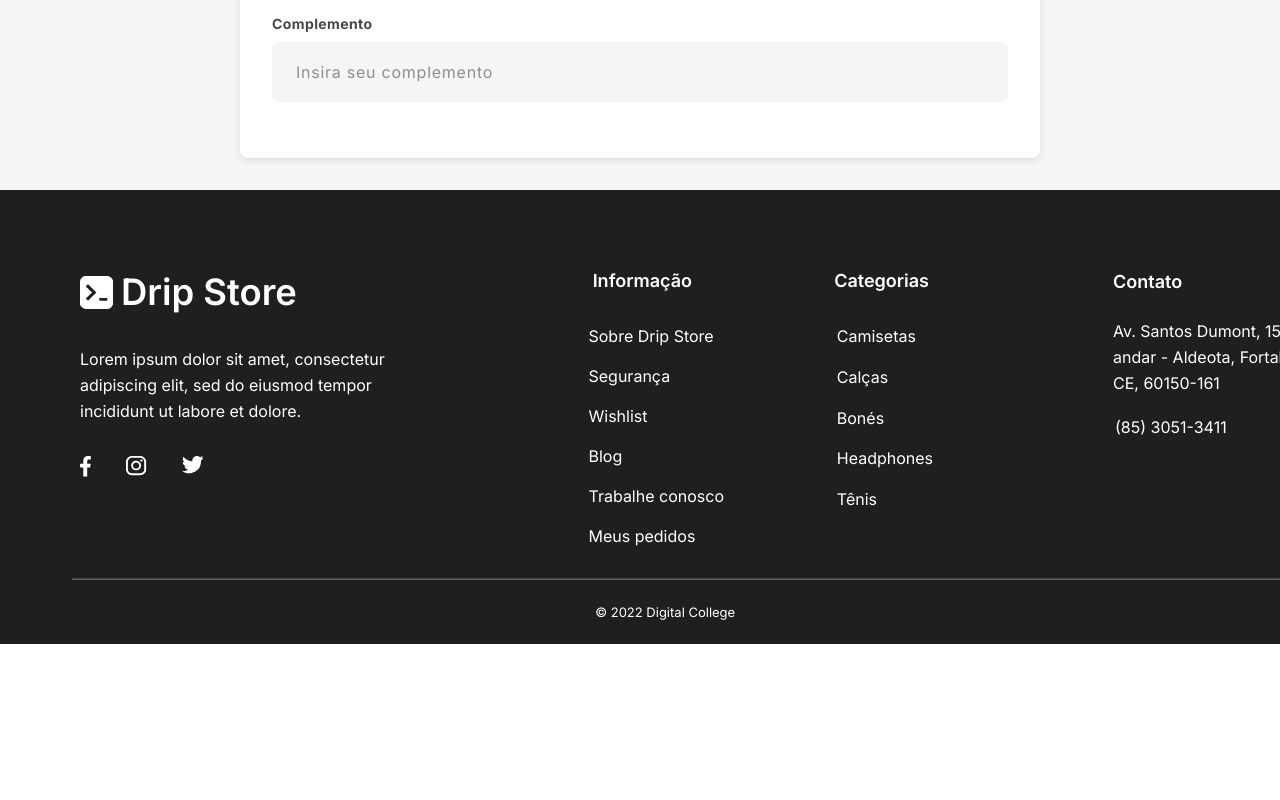
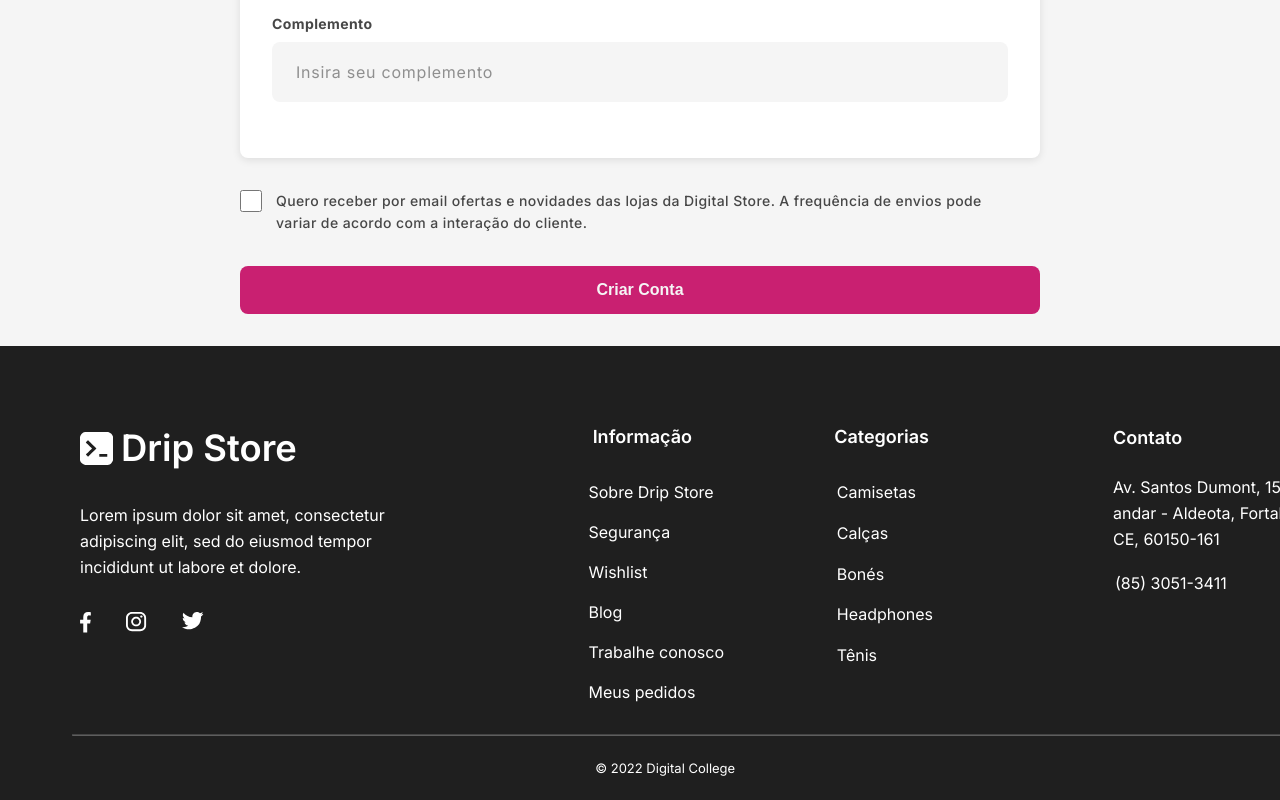
Before and after one commit to drip-store-404/frontend-drip-store, a React (Vite) app: page /cadastro in a window 1280 px wide. Shown: the part 1459-2259 px from the top of the page. Before the commit the page ends 2103 px from the top, so only its background shows below. Built offline with nearby package versions, Linux system fonts and the light colour scheme.

Commit message:
fiz o cadastro (falta o header dois)

```diff
--- a/src/components/Conta/Conta.css
+++ b/src/components/Conta/Conta.css
@@ -66,6 +66,30 @@
   margin-bottom: 1.5rem;
 }
 
+.conta-checkbox {
+  display: flex;
+  align-items: flex-start;
+  gap: 0.875rem;
+
+}
+
+input[type="checkbox"]{
+ accent-color: #C92071;
+ width: 1.375rem;
+ height: 1.375rem;
+}
+
+#p-checkbox {
+  width: 44.875rem;
+  height: 2.75rem;
+  font-family: 'Inter', sans-serif;
+  font-weight: 500;
+  font-size: 0.875rem;
+  line-height: 1.375rem;
+  letter-spacing: 0.025rem;
+  color: #474747;
+}
+
 /* Responsividade para tablets */
 @media (max-width: 768px) {
   .cadastro {
--- a/src/components/Conta/Conta.jsx
+++ b/src/components/Conta/Conta.jsx
@@ -1,5 +1,6 @@
 import './Conta.css'
 import { Input } from '../Input/Input';
+import { Button } from '../Button/Button';
 
 export const Conta = () => {
   return (
@@ -16,7 +17,7 @@ export const Conta = () => {
             <Input
               type={'text'}
               placeholder={'Insira seu nome'}
-              width={'100%'} // Responsivo
+              width={'100%'}
               height={'3.75rem'}
             />
           </div>
@@ -26,7 +27,7 @@ export const Conta = () => {
             <Input
               type={'text'}
               placeholder={'Insira seu CPF'}
-              width={'100%'} // Responsivo
+              width={'100%'}
               height={'3.75rem'}
             />
           </div>
@@ -36,7 +37,7 @@ export const Conta = () => {
             <Input
               type={'text'}
               placeholder={'Insira seu email'}
-              width={'100%'} // Responsivo
+              width={'100%'}
               height={'3.75rem'}
             />
           </div>
@@ -46,7 +47,7 @@ export const Conta = () => {
             <Input
               type={'text'}
               placeholder={'Insira seu celular'}
-              width={'100%'} // Responsivo
+              width={'100%'}
               height={'3.75rem'}
             />
           </div>
@@ -61,7 +62,7 @@ export const Conta = () => {
             <Input
               type={'text'}
               placeholder={'Insira seu endereço'}
-              width={'100%'} // Responsivo
+              width={'100%'}
               height={'3.75rem'}
             />
           </div>
@@ -71,7 +72,7 @@ export const Conta = () => {
             <Input
               type={'text'}
               placeholder={'Insira seu bairro'}
-              width={'100%'} // Responsivo
+              width={'100%'}
               height={'3.75rem'}
             />
           </div>
@@ -81,7 +82,7 @@ export const Conta = () => {
             <Input
               type={'text'}
               placeholder={'Insira sua cidade'}
-              width={'100%'} // Responsivo
+              width={'100%'}
               height={'3.75rem'}
             />
           </div>
@@ -91,7 +92,7 @@ export const Conta = () => {
             <Input
               type={'text'}
               placeholder={'Insira seu CEP'}
-              width={'100%'} // Responsivo
+              width={'100%'}
               height={'3.75rem'}
             />
           </div>
@@ -101,12 +102,27 @@ export const Conta = () => {
             <Input
               type={'text'}
               placeholder={'Insira seu complemento'}
-              width={'100%'} // Responsivo
+              width={'100%'}
               height={'3.75rem'}
             />
           </div>
         </div>
+
+        <div className='conta-checkbox'>
+          <input type="checkbox" />
+          <p id='p-checkbox'>
+            Quero receber por email ofertas e novidades das lojas da Digital Store. A frequência de envios pode variar de acordo com a interação do cliente.
+          </p>
+        </div>
+
+        <Button
+          width={'100%'}
+          height={'3rem'}
+        >Criar Conta
+        </Button>
       </form>
+
+
     </section>
   );
 }
--- a/src/components/Produtos/Produtos.css
+++ b/src/components/Produtos/Produtos.css
@@ -118,7 +118,6 @@
   -webkit-line-clamp: 2;
   -webkit-box-orient: vertical;
   height: 42px;
-
 }
 
 /* Container dos preços */
@@ -162,6 +161,11 @@
   line-height: 1.2rem;
   letter-spacing: 0.047rem;
   margin: 0;
+}
+
+.pagina-produtos {
+  display: flex;
+  justify-content: flex-end;
 }
 
 /* Responsividade */
```
Also changed, not shown: src/Routes/RouterHeader.jsx (deleted).
